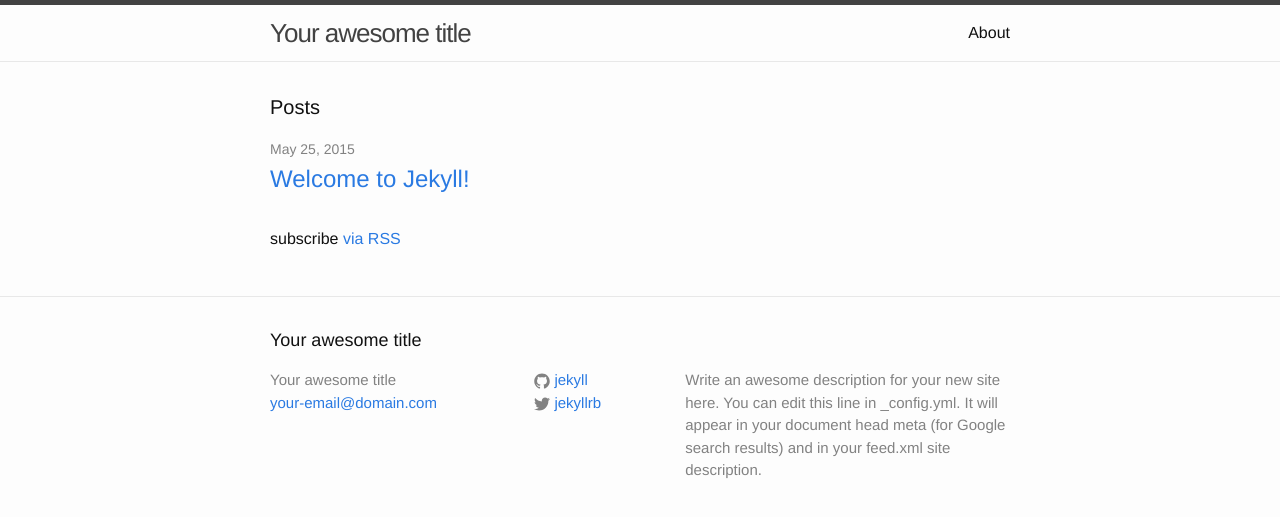
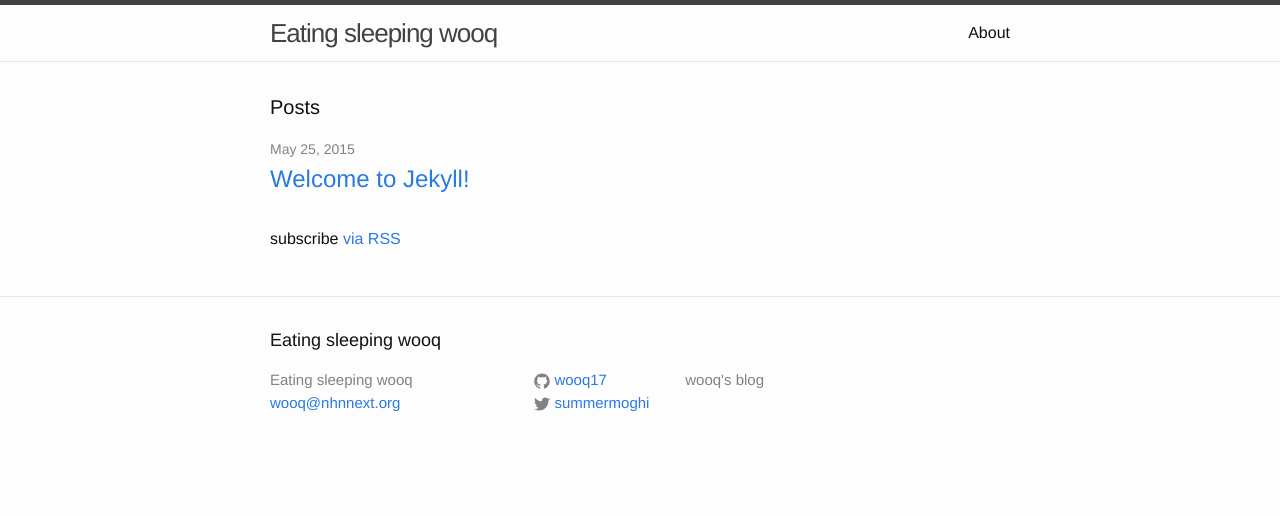
Before and after one commit to wooq17/wooq17.github.com, a Jekyll site: the page built from index.html, in a window 1280 px wide. Shown: the top 517 px of the page. Built offline with Jekyll 4.4.1, drawn with Linux system fonts in a browser that asks for light colours.

Commit message:
changed the blog's profile

```diff
--- a/_config.yml
+++ b/_config.yml
@@ -1,14 +1,12 @@
 # Site settings
-title: Your awesome title
-email: your-email@domain.com
+title: Eating sleeping wooq
+email: wooq@nhnnext.org
 description: > # this means to ignore newlines until "baseurl:"
-  Write an awesome description for your new site here. You can edit this
-  line in _config.yml. It will appear in your document head meta (for
-  Google search results) and in your feed.xml site description.
+  wooq's blog
 baseurl: "" # the subpath of your site, e.g. /blog/
 url: "http://yourdomain.com" # the base hostname & protocol for your site
-twitter_username: jekyllrb
-github_username:  jekyll
+twitter_username: summermoghi
+github_username:  wooq17
 
 # Build settings
 markdown: kramdown
```
